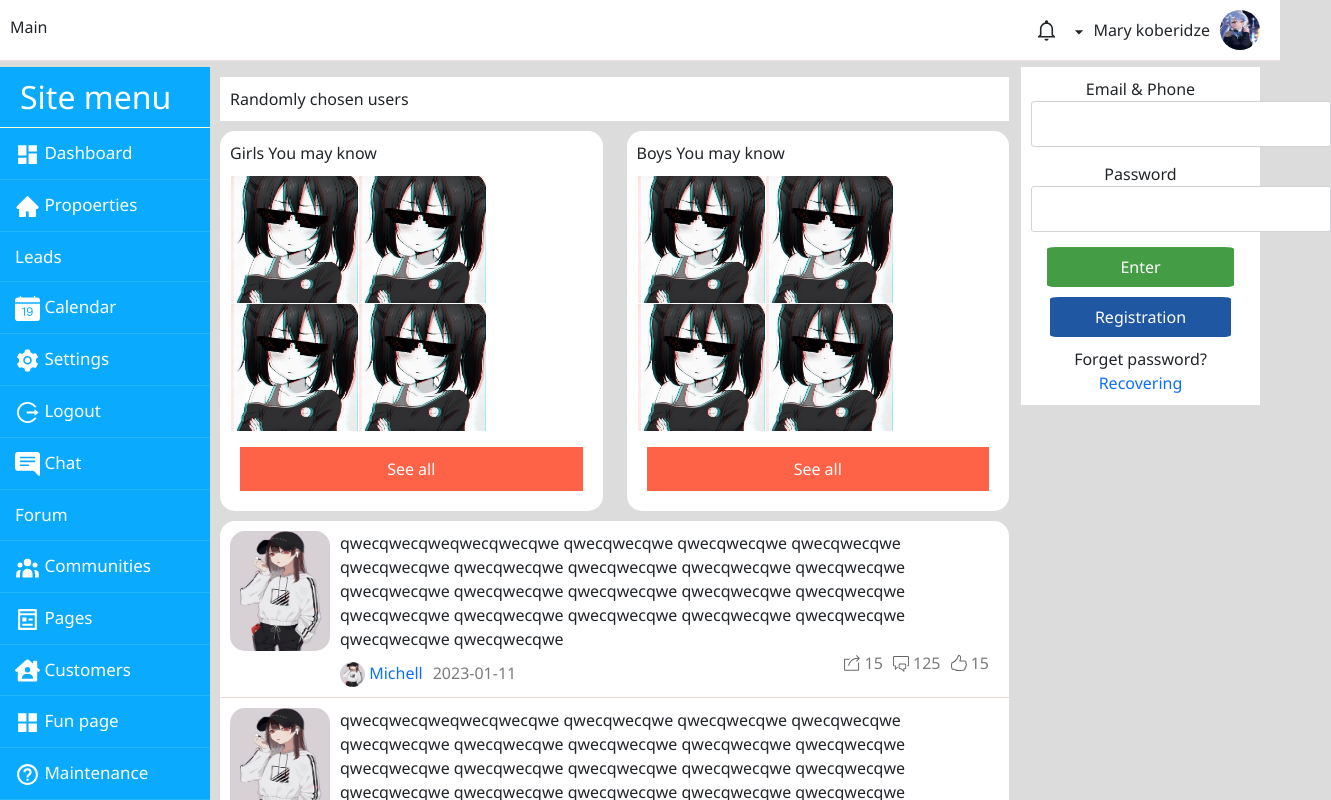
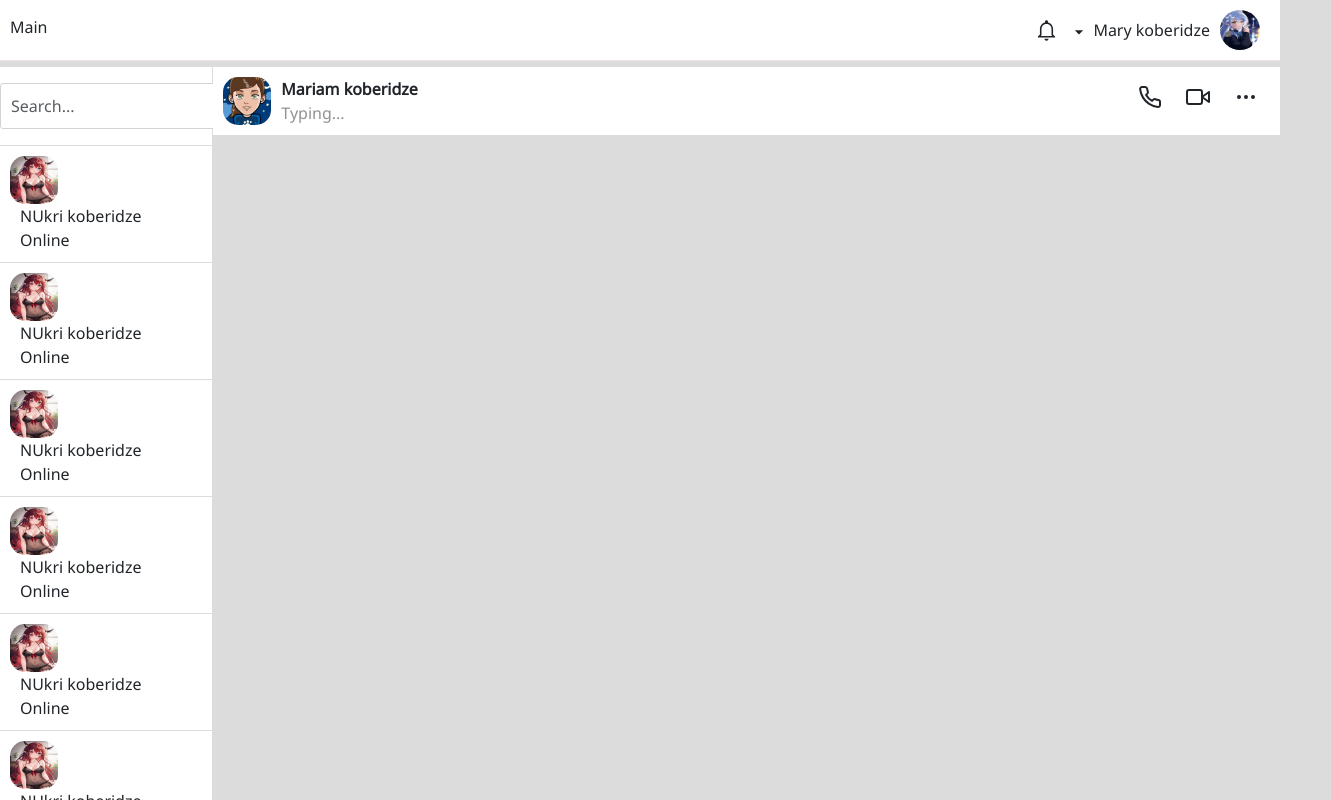
Before and after one commit to GeGuNa/React-social-networking-app, a React (Create React App) app: page /Messaging/1 in a window 1280 px wide. Before the commit this address led to /. Shown: the top 800 px of the page, 1331 px wide, since content can reach past the window. Built offline with nearby package versions, Linux system fonts and the light colour scheme.

Commit message:
messaging system

```diff
--- a/src/App.js
+++ b/src/App.js
@@ -4,6 +4,10 @@ import Login from './page/login.js';
 import Signup from './page/signup.js';
 import Manga from './page/manga.js';
 import Profile from './page/profile.js';
+import Messaging from './page/messaging.js';
+
+
+
 import Communities, { Community } from './page/communities.js';
 
 
@@ -35,6 +39,7 @@ export default function App() {
 	<Route path="/signup" element={<Signup/>} />
 	<Route path="/manga/:id" element={<Manga />} />
     <Route path="/profile/:id" element={<Profile />} />
+    <Route path="/Messaging/:id" element={<Messaging />} />
 	<Route path="/aba/:id"
 	 /* loader={() => {  {console.log('15')}  }}
 	  action={() => {  {console.log('15')} }}*/
--- a/src/css/main.css
+++ b/src/css/main.css
@@ -1381,3 +1381,93 @@ display:block;
 width:100%;
 padding:10px;
 }
+
+
+
+.kz2z_1 {
+float:left;margin-top: 5px;
+}
+
+.kz2z_2 {
+display:inline-flex;
+}
+
+.kz2z_3 {
+background:#fff;padding:10px;text-align:center;
+}
+
+
+.kz2z_4 {
+border-radius:50%;
+}
+
+.czmsgnavmd {
+background:#fff;
+padding:10px;
+width:100%;
+position:relative;
+display:grid;
+grid-template-columns:20% 80%;
+}
+
+.pdgq2zfq131z {
+padding-left:10px;
+}
+
+.pdgq2zfq131zopc {
+opacity:0.5;
+}
+
+
+.mnqwe22lzzz {
+border-right:1px solid #dcdcdc;background: #ffffff;
+}
+
+
+.phtsz {
+width:48px;
+height:48px;
+border-radius:15px;
+}
+
+
+.cmsglst {
+width:100%;
+position:relative;
+display:grid;
+}
+
+.cmsglst > :first-child {
+border-top:1px solid #dcdcdc;
+}
+
+.cmsglst div .c1 {
+padding-left:10px;
+}
+
+.cmsglst div {
+//padding-left:10px;
+}
+
+
+
+.cmsglst > div {
+border-bottom:1px solid #dcdcdc;
+padding:10px;
+}
+
+/*
+
+.cmsglst > div:not(:last-child) {
+border-bottom:1px solid #dcdcdc;
+padding:10px;
+}
+.cmsglst > div:is(:last-child) {
+padding:10px;
+}*/
+
+
+
+.mauto {
+margin:auto;
+}
--- /dev/null
+++ b/src/page/messaging.js
@@ -0,0 +1,218 @@
+import React from 'react'
+import { useState } from 'react'
+import { Link } from 'react-router-dom'
+
+
+export default function Messaging() {
+	return (<>
+
+<div className="cl5123">
+
+	<div className="kz2z_1">Main</div>
+
+	<div className="right">
+
+			<div className="kz2z_2" id="S123">
+
+
+
+
+
+
+			<div>	<svg stroke="currentColor" fill="currentColor" stroke-width="0" viewBox="0 0 512 512" height="25" width="25" xmlns="http://www.w3.org/2000/svg"><path d="M257 120.471c7.083 0 23.911 4.479 23.911 4.479 45.589 10.447 77.678 52.439 77.678 99.85V352.412l9.321 9.364 7.788 7.823H136.302l7.788-7.823 9.321-9.364V224.8c0-47.41 32.089-89.403 77.678-99.85 0 0 18.043-4.479 23.911-4.479M256 48c-17.602 0-31.059 13.518-31.059 31.2v14.559c-59.015 13.523-103.53 67.601-103.53 131.041v114.4L80 380.8v20.8h352v-20.8l-41.411-41.6V224.8c0-63.44-44.516-117.518-103.53-131.041V79.2c0-17.682-13.457-31.2-31.059-31.2zm41.411 374.4h-82.823c0 22.881 18.633 41.6 41.412 41.6s41.411-18.719 41.411-41.6z"></path></svg></div>
+
+
+
+			<div> <svg stroke="currentColor" fill="currentColor" stroke-width="0" viewBox="0 0 24 24" height="20" width="20" xmlns="http://www.w3.org/2000/svg"><path fill="none" d="M0 0h24v24H0z"></path><path d="M7 10l5 5 5-5z"></path></svg>   <span>Mary koberidze</span></div>
+			<div><img className="kz2z_4" src="/pics/MO_LxM2yi48.jpg" height="40" width="40"/></div>
+
+			</div>
+
+
+
+
+
+		</div>
+
+	</div>
+
+	<div className="col-12">
+
+	<div className="row g-0">
+
+
+
+	<div className="col-2 mnqwe22lzzz">
+
+
+
+<div><input type="text" className="mauto form-control my-3" placeholder="Search..."/></div>
+
+
+
+<div className="cmsglst">
+
+
+<div>
+
+<div className="left"><img className="phtsz" src="/photos/jJ7g1VXRvqw.jpg"/></div>
+
+<div className="c1 left row">
+<div>NUkri koberidze</div>
+<div>Online</div>
+</div>
+
+
+</div>
+
+
+
+<div>
+
+<div className="left"><img className="phtsz" src="/photos/jJ7g1VXRvqw.jpg"/></div>
+
+<div className="c1 left row">
+<div>NUkri koberidze</div>
+<div>Online</div>
+</div>
+
+
+</div>
+
+<div>
+
+<div className="left"><img className="phtsz" src="/photos/jJ7g1VXRvqw.jpg"/></div>
+
+<div className="c1 left row">
+<div>NUkri koberidze</div>
+<div>Online</div>
+</div>
+
+
+</div>
+
+
+
+<div>
+
+<div className="left"><img className="phtsz" src="/photos/jJ7g1VXRvqw.jpg"/></div>
+
+<div className="c1 left row">
+<div>NUkri koberidze</div>
+<div>Online</div>
+</div>
+
+
+</div>
+
+
+
+<div>
+
+<div className="left"><img className="phtsz" src="/photos/jJ7g1VXRvqw.jpg"/></div>
+
+<div className="c1 left row">
+<div>NUkri koberidze</div>
+<div>Online</div>
+</div>
+
+
+</div>
+
+
+<div>
+
+<div className="left"><img className="phtsz" src="/photos/jJ7g1VXRvqw.jpg"/></div>
+
+<div className="c1 left row">
+<div>NUkri koberidze</div>
+<div>Online</div>
+</div>
+
+
+</div>
+
+
+
+<div>
+
+<div className="left"><img className="phtsz" src="/photos/jJ7g1VXRvqw.jpg"/></div>
+
+<div className="c1 left row">
+<div>NUkri koberidze</div>
+<div>Online</div>
+</div>
+
+
+</div>
+
+
+</div>
+
+
+
+
+
+
+		</div>
+
+
+
+		<div className="col-10">
+
+
+
+	<div className="czmsgnavmd">
+
+	<div>
+
+	<div className="left"><img src="/photos/avatar3.png" className="phtsz"/></div>
+
+
+	<div className="pdgq2zfq131z left">
+
+	<div><strong>Mariam koberidze</strong></div>
+	<div className="pdgq2zfq131zopc">Typing...</div>
+
+	</div>
+
+
+
+	</div>
+
+
+	<div>
+
+	<div className="right">
+
+	<button className="btn "><svg xmlns="http://www.w3.org/2000/svg" width="24" height="24" viewBox="0 0 24 24" fill="none" stroke="currentColor" stroke-width="2" stroke-linecap="round" stroke-linejoin="round" className="feather feather-phone feather-lg"><path d="M22 16.92v3a2 2 0 0 1-2.18 2 19.79 19.79 0 0 1-8.63-3.07 19.5 19.5 0 0 1-6-6 19.79 19.79 0 0 1-3.07-8.67A2 2 0 0 1 4.11 2h3a2 2 0 0 1 2 1.72 12.84 12.84 0 0 0 .7 2.81 2 2 0 0 1-.45 2.11L8.09 9.91a16 16 0 0 0 6 6l1.27-1.27a2 2 0 0 1 2.11-.45 12.84 12.84 0 0 0 2.81.7A2 2 0 0 1 22 16.92z"></path></svg></button>
+
+	<button className="btn"><svg xmlns="http://www.w3.org/2000/svg" width="24" height="24" viewBox="0 0 24 24" fill="none" stroke="currentColor" stroke-width="2" stroke-linecap="round" stroke-linejoin="round" className="feather feather-video feather-lg"><polygon points="23 7 16 12 23 17 23 7"></polygon><rect x="1" y="5" width="15" height="14" rx="2" ry="2"></rect></svg></button>
+
+	<button className="btn "><svg xmlns="http://www.w3.org/2000/svg" width="24" height="24" viewBox="0 0 24 24" fill="none" stroke="currentColor" stroke-width="2" stroke-linecap="round" stroke-linejoin="round" className="feather feather-more-horizontal feather-lg"><circle cx="12" cy="12" r="1"></circle><circle cx="19" cy="12" r="1"></circle><circle cx="5" cy="12" r="1"></circle></svg></button>
+
+	</div>
+
+
+	</div>
+
+	</div>
+
+
+
+
+
+		</div>
+
+
+
+		</div>
+
+		</div>
+
+
+		<div className="kz2z_3">(C) Fantom 2023</div>
+
+
+	</>)
+}
```
Also changed, not shown: public/photos/avatar3.png (added), public/photos/jJ7g1VXRvqw.jpg (added).
